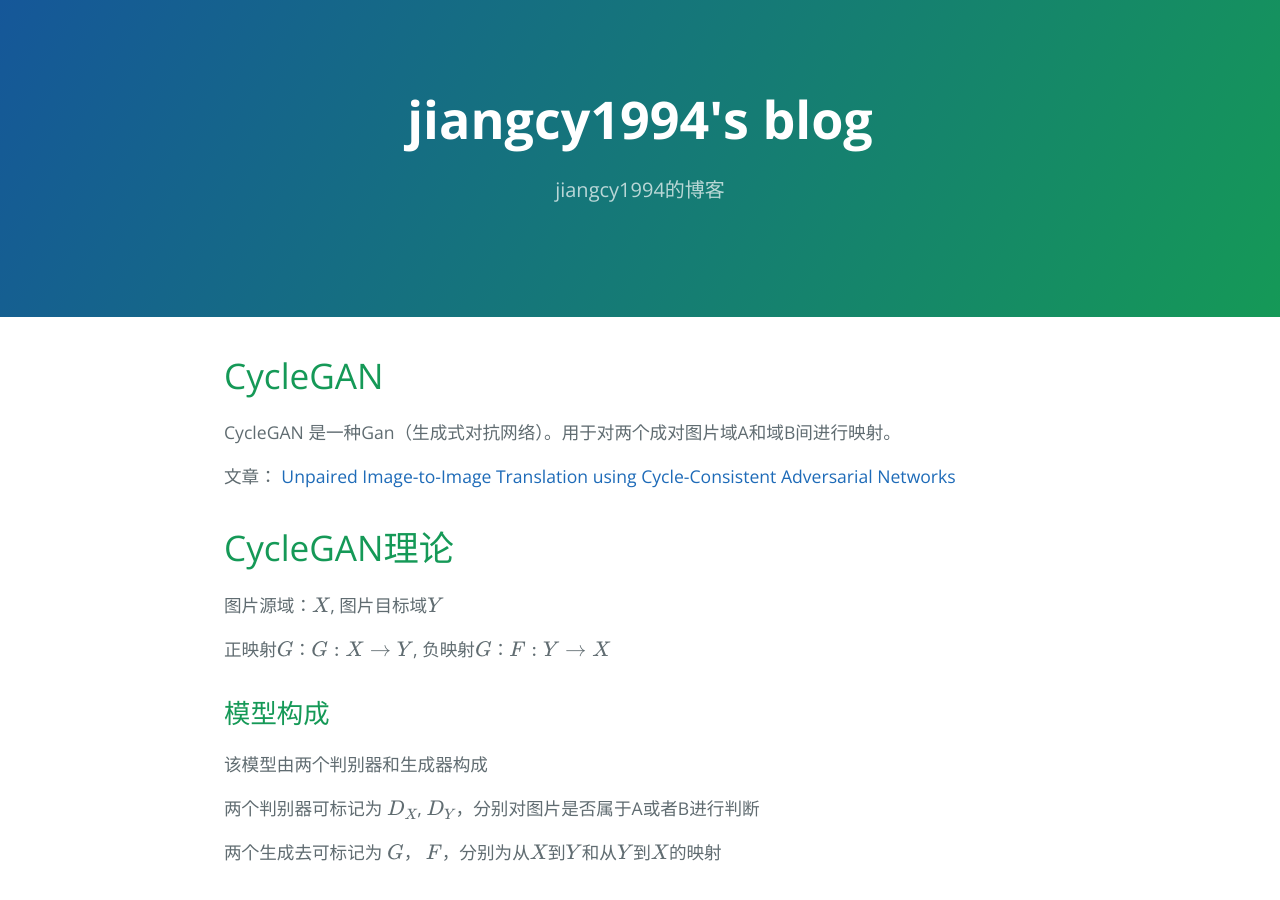
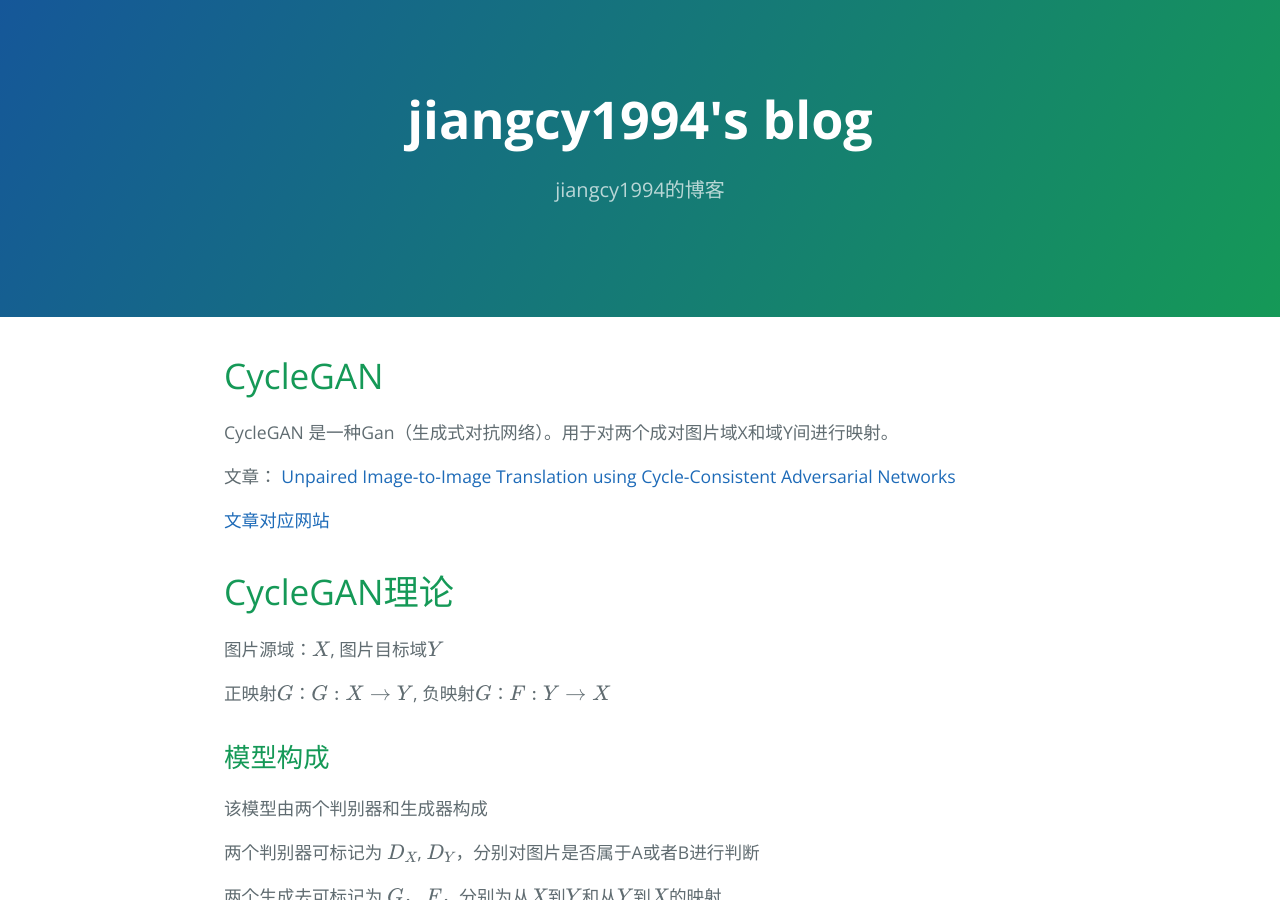
Before and after one commit to jiangcy1994/jiangcy1994.github.io, a Jekyll site: the page built from _posts/2019-11-25-cycle-gan.markdown, in a window 1280 px wide and 900 px high. Built offline with Jekyll 4.4.1, drawn with Linux system fonts in a browser that asks for light colours; formulas are drawn with MathJax 3.

Commit message:
update cyclegan

```diff
--- a/_posts/2019-11-25-cycle-gan.markdown
+++ b/_posts/2019-11-25-cycle-gan.markdown
@@ -7,9 +7,11 @@ categories: network
 
 # CycleGAN
 
-CycleGAN 是一种Gan（生成式对抗网络）。用于对两个成对图片域A和域B间进行映射。
+CycleGAN 是一种Gan（生成式对抗网络）。用于对两个成对图片域X和域Y间进行映射。
 
 文章： [Unpaired Image-to-Image Translation using Cycle-Consistent Adversarial Networks](https://arxiv.org/abs/1703.10593)
+
+[文章对应网站](https://junyanz.github.io/CycleGAN/)
 
 # CycleGAN理论
 
```
